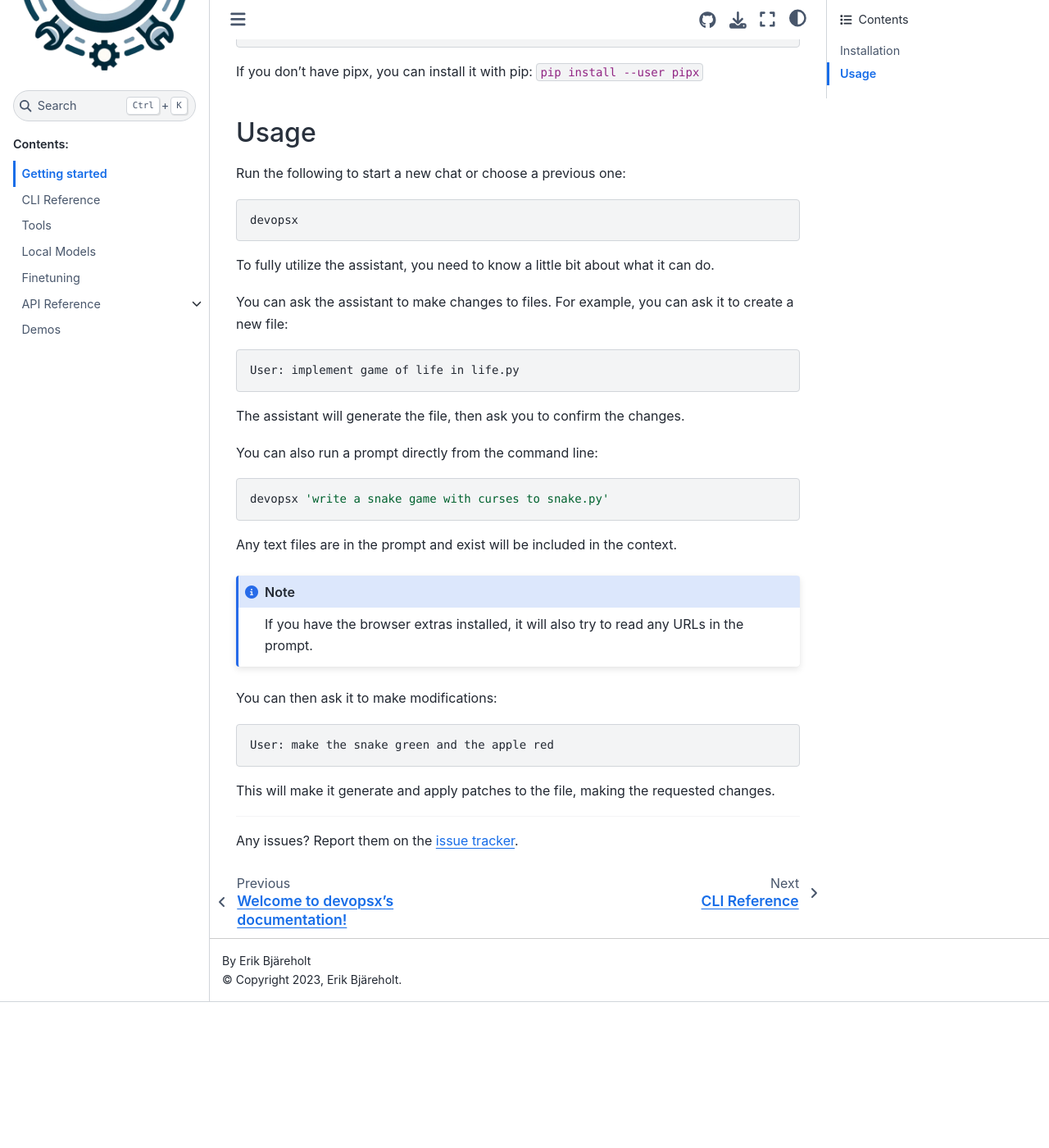
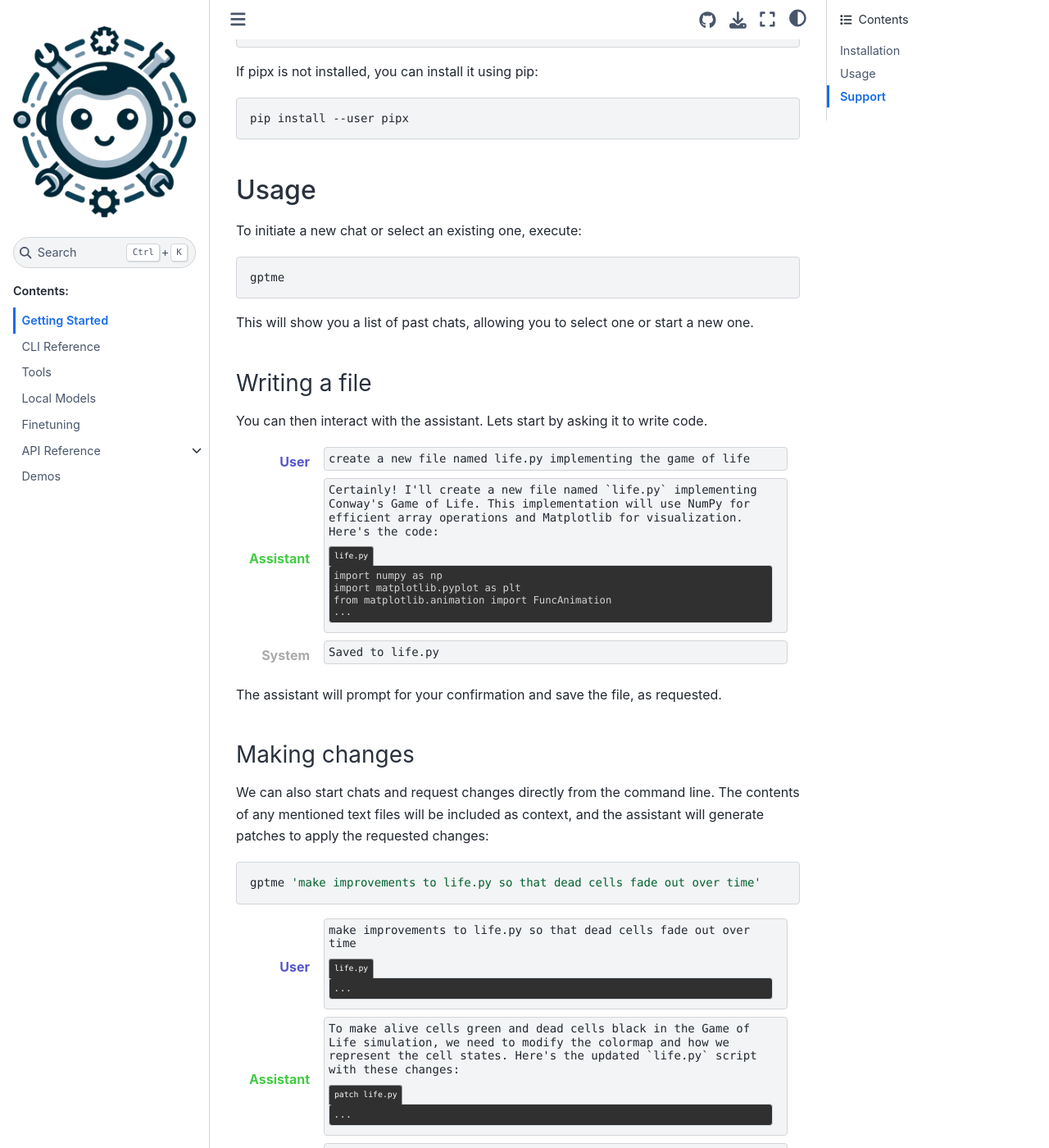
Before and after one commit to mystery000/devopsx, a Sphinx documentation site: the page built from docs/getting-started.rst, in a window 1280 px wide and 1400 px high, scrolled down 297 px. Shown: the whole window at 82% size. Built offline with Sphinx 7.4.7 and the Sphinx Book theme 1.1.4, drawn with Linux system fonts in a browser that asks for light colours; before the commit the page ends 1519 px from its top, so only the background shows below that; some of the changed text lies outside the part shown.

Commit message:
docs: major docs improvements, transform tool examples to chat directives for docs

````diff
--- a/docs/conf.py
+++ b/docs/conf.py
@@ -5,12 +5,14 @@
 # -- Project information -----------------------------------------------------
 # https://www.sphinx-doc.org/en/master/usage/configuration.html#project-information
 
+import re
+
 from docutils import nodes
 from docutils.parsers.rst import Directive
 
 project = "devopsx"
-copyright = "2023, Erik Bjäreholt"
-author = "Erik Bjäreholt"
+copyright = "2024, Mohamed Hafeel"
+author = "Mohamed Hafeel"
 
 
 class ChatDirective(Directive):
@@ -28,26 +30,47 @@
         # ]
         msgs = []
         for line in self.content:
-            if any(line.startswith(role) for role in ["User", "Assistant", "System"]):
+            if any(
+                line.lstrip().startswith(role)
+                for role in ["User", "Assistant", "System"]
+            ):
                 role, content = line.split(":", 1)
-                msgs.append({"role": role, "content": content.strip()})
+                msgs.append({"role": role.strip(), "content": content.strip()})
             else:
-                msgs[-1]["content"] += f"\n{line}"
+                print(line)
+                if msgs:
+                    msgs[-1]["content"] += f"\n{line}"
+                else:
+                    raise Exception(f"no start of message found for line: {line}")
 
         for msg in msgs:
             if msg["role"] == "User":
-                msg["role_style"] = "color: #6666ff;"
+                msg["role_style"] = "color: #5555cc;"
             elif msg["role"] == "Assistant":
-                msg["role_style"] = "color: #44ff44"
+                msg["role_style"] = "color: #44cc44"
             elif msg["role"] == "System":
-                msg["role_style"] = "color: #999999"
+                msg["role_style"] = "color: #AAAAAA"
+
+            # if contains codeblocks, we want to put them into their own scrolling <pre> block
+            msg["content"] = re.sub(
+                r"\n```([^\n]*?)\n(.*?)\n\s*```",
+                r'<div style="opacity: 0.8;"><div style="display: inline-block; margin-bottom: -.5px; margin-top: 1em; border: 0 #888 solid; border-width: 1px 1px 0 1px; border-radius: 3px 3px 0 0; padding: 0.3em 0.6em; font-size: 0.7em; background-color: #000; color: #FFF">\1</div>\n<pre style="background-color: #000; color: #ccc; margin-right: 1em; margin-top: 0; padding: 5px; margin-bottom: 0.5em; overflow: scroll;">\2\n</pre></div>',
+                msg["content"],
+                flags=re.DOTALL,
+            ).rstrip()
 
         # set up table
-        src = f"""
+        src = f'''
 <table style="width: 100%; margin-bottom: 1em">
-  {"".join(f'<tr><td style="text-align: right; padding: 0 1em 0 1em; width: 0.1%; font-weight: bold; {msg["role_style"]}">{msg["role"]}</td><td><pre style="margin-right: 1em; padding: 5px; margin-bottom: 0.5em;">{msg["content"]}</pre></td></tr>' for msg in msgs)}
+  {"".join(f"""
+<tr>
+  <td style="text-align: right; padding: 0 1em 0 1em; width: 0.1%; font-weight: bold; {msg["role_style"]}">{msg["role"]}</td>
+  <td>
+    <pre style="margin-right: 1em; padding: 5px; margin-bottom: 0.5em; white-space: pre-wrap;">{msg["content"]}</pre>
+  </td>
+</tr>""" for msg in msgs)}
 </table>
-""".strip()
+'''.strip()
 
         return [nodes.raw("", src, format="html")]
 
@@ -72,7 +95,7 @@
 exclude_patterns = ["_build", "Thumbs.db", ".DS_Store"]
 
 extlinks = {
-    "issue": ("https://github.com/ErikBjare/devopsx/issues/%s", "issue #"),
+    "issue": ("https://github.com/ErikBjare/gptme/issues/%s", "issue #"),
 }
 
 
@@ -82,18 +105,18 @@
 html_theme = "sphinx_book_theme"
 html_static_path = ["_static"]
 
-html_title = "devopsx"
+html_title = "gptme"
 html_logo = "../media/logo.png"
 html_favicon = "../media/logo.png"
 
 html_theme_options = {
-    "repository_url": "https://github.com/ErikBjare/devopsx",
+    "repository_url": "https://github.com/ErikBjare/gptme",
     "path_to_docs": "docs",
     "use_repository_button": True,
     "use_edit_page_button": True,
     "extra_navbar": """
     <p>
-        Back to <a href="https://github.com/ErikBjare/devopsx">GitHub</a>
+        Back to <a href="https://github.com/ErikBjare/gptme">GitHub</a>
     </p>""",
 }
 
--- a/docs/getting-started.rst
+++ b/docs/getting-started.rst
@@ -1,58 +1,117 @@
-Getting started
+Getting Started
 ===============
 
-Here we will help you get started with effectively using devopsx.
-
+This guide will assist you in beginning your journey with gptme.
 
 Installation
 ------------
 
-We suggest you install it with pipx:
+To install gptme, we recommend using pipx:
 
 .. code-block:: bash
 
-    pipx install devopsx-python
+    pipx install gptme-python
 
-If you don't have pipx, you can install it with pip: ``pip install --user pipx``
+If pipx is not installed, you can install it using pip:
+
+.. code-block:: bash
+
+    pip install --user pipx
 
 Usage
 -----
 
-Run the following to start a new chat or choose a previous one:
+To initiate a new chat or select an existing one, execute:
 
 .. code-block:: bash
 
-    devopsx
+    gptme
 
-To fully utilize the assistant, you need to know a little bit about what it can do.
+This will show you a list of past chats, allowing you to select one or start a new one.
 
-You can ask the assistant to make changes to files. For example, you can ask it to create a new file:
+Writing a file
+**************
 
-.. code-block:: text
+You can then interact with the assistant. Lets start by asking it to write code.
 
-    User: implement game of life in life.py
+.. chat::
 
-The assistant will generate the file, then ask you to confirm the changes.
+   User: create a new file named life.py implementing the game of life
 
-You can also run a prompt directly from the command line:
+   Assistant: Certainly! I'll create a new file named `life.py` implementing Conway's Game of Life. This implementation will use NumPy for efficient array operations and Matplotlib for visualization. Here's the code:
+   ```life.py
+   import numpy as np
+   import matplotlib.pyplot as plt
+   from matplotlib.animation import FuncAnimation
+   ...
+   ```
+
+   System: Saved to life.py
+
+The assistant will prompt for your confirmation and save the file, as requested.
+
+Making changes
+**************
+
+We can also start chats and request changes directly from the command line. The contents of any mentioned text files will be included as context, and the assistant will generate patches to apply the requested changes:
 
 .. code-block:: bash
 
-    devopsx 'write a snake game with curses to snake.py'
+   gptme 'make improvements to life.py so that dead cells fade out over time'
 
-Any text files are in the prompt and exist will be included in the context.
+.. chat::
+
+   User: make improvements to life.py so that dead cells fade out over time
+   ```life.py
+   ...
+   ```
+
+   Assistant: To make alive cells green and dead cells black in the Game of Life simulation, we need to modify the colormap and how we represent the cell states. Here's the updated `life.py` script with these changes:
+   ```patch life.py
+   ...
+   ```
+
+   System: Patch applied
 
 .. note::
-    If you have the browser extras installed, it will also try to read any URLs in the prompt.
+    With the browser extras installed, the assistant can also process URLs included in the prompt.
 
-You can then ask it to make modifications:
+Other tools
+***********
 
-.. code-block:: text
+You can read about other tools in the :ref:`Tools` section.
 
-    User: make the snake green and the apple red
+Other interfaces
+****************
 
-This will make it generate and apply patches to the file, making the requested changes.
+There are other ways to interact with the assistant:
 
-----
+Command line
+^^^^^^^^^^^^
 
-Any issues? Report them on the `issue tracker <https://github.com/ErikBjare/devopsx/issues>`_.
+Commands can also be executed directly from the command line. For example, one can skip confirmation prompts and  run in non-interactive mode to terminate when all prompts have been completed:
+
+.. code-block:: bash
+
+    gptme --non-interactive --no-confirm 'create a snake game using curses in snake.py, dont run it' '-' 'make the snake green and the apple red'
+
+This should make it first write snake.py, then make the change in a following prompt. The '-' is special "multiprompt" syntax that tells the assistant to wait for the next prompt before continuing.
+
+Web UI
+^^^^^^
+
+To run the assistant in a web interface, execute:
+
+.. code-block:: bash
+
+    gptme-server
+
+This should let you view your chats in a web browser and make basic requests.
+
+.. note::
+    The web interface is still in development and is not fully functional (no confirmation prompts or streaming).
+
+Support
+-------
+
+For any issues, please visit our `issue tracker <https://github.com/ErikBjare/gptme/issues>`_.
````
Also changed, not shown: docs/tools.rst (+8 -0 lines), 14 other files.
